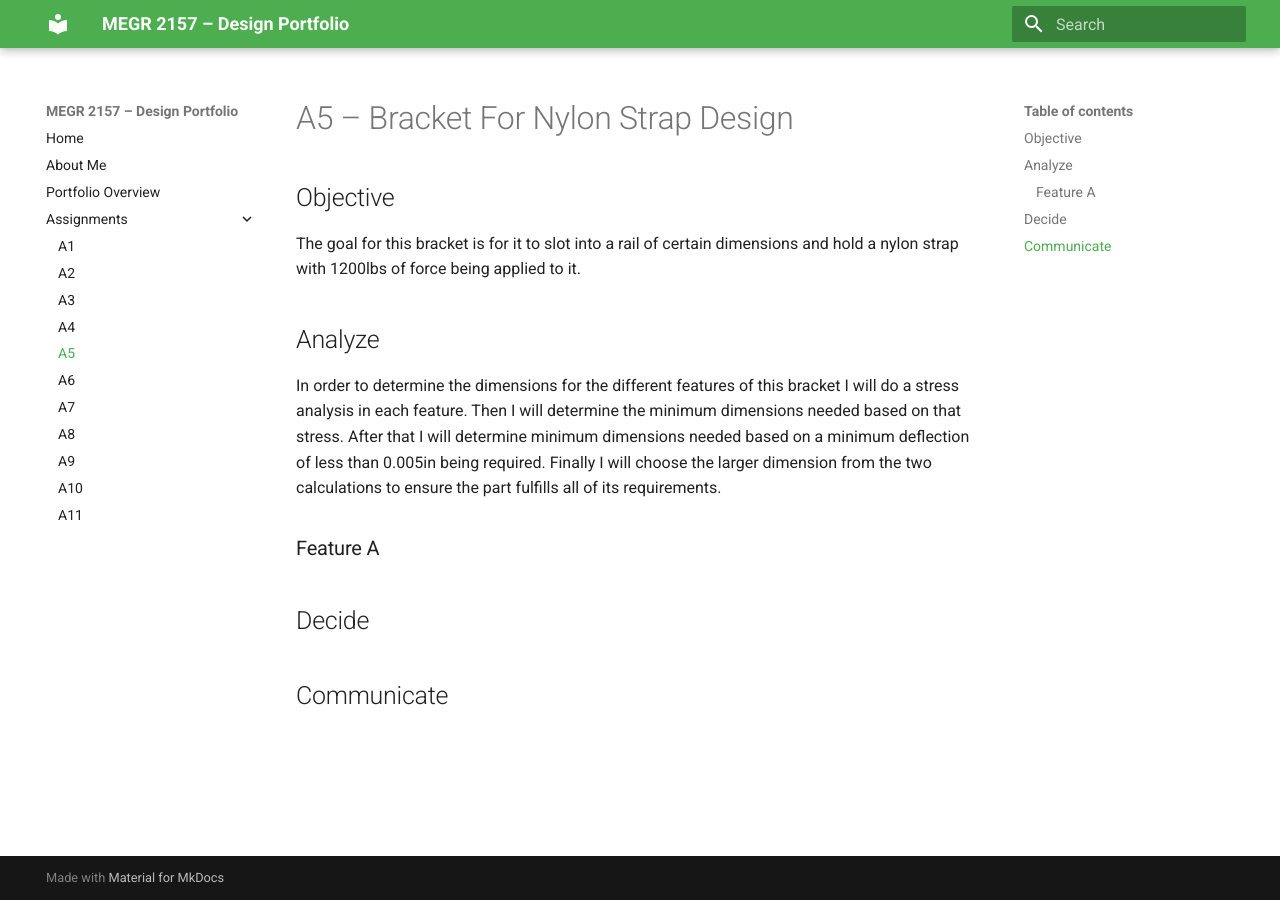
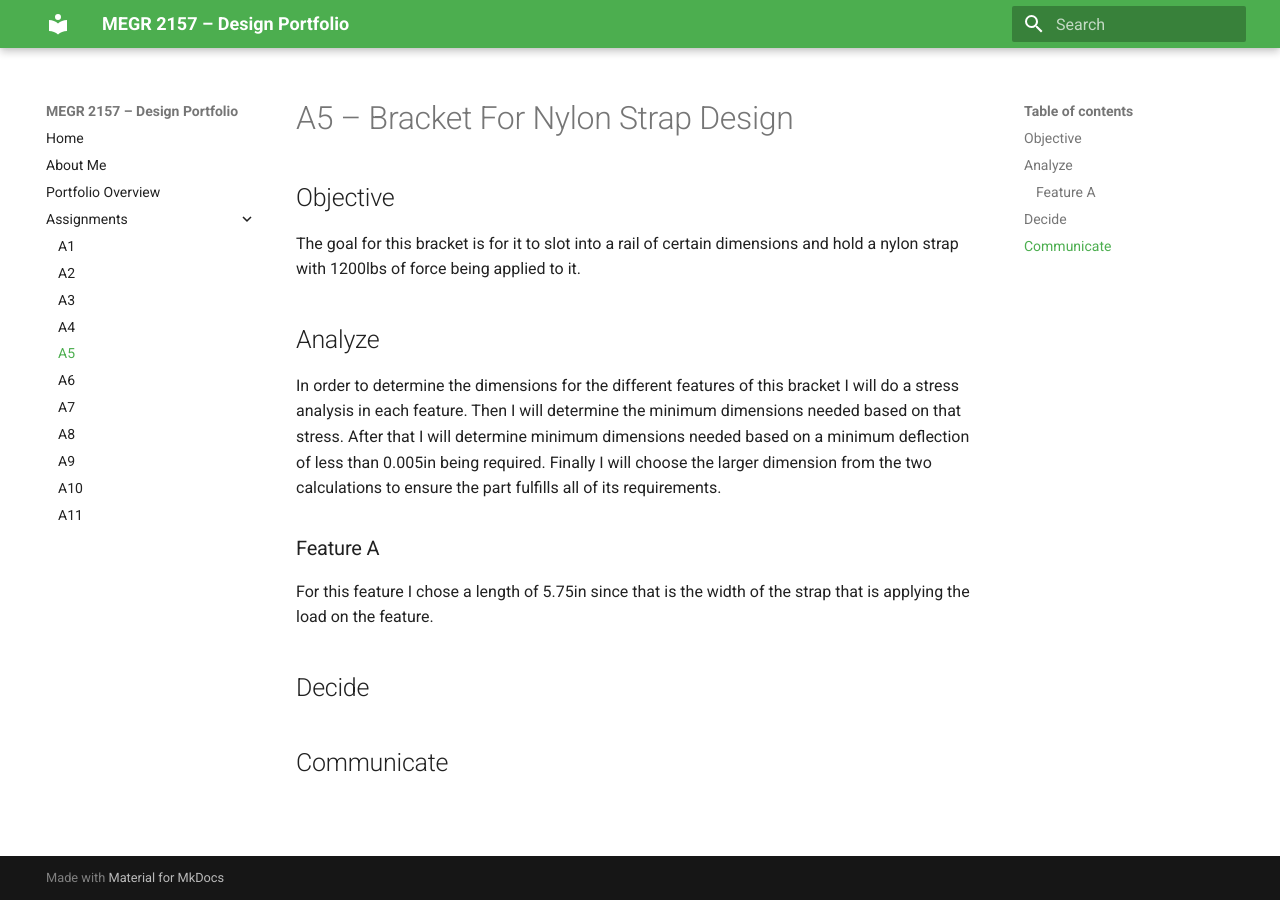
Before and after one commit to pklauser-cyber/design-projects-portfolio, an MkDocs documentation site: the page built from docs/assignments/A05/index.md, in a window 1280 px wide. Built offline with MkDocs 1.6.1 and Material for MkDocs 9.7.7, drawn with Linux system fonts in a browser that asks for light colours.

Commit message:
Update index.md

```diff
--- a/docs/assignments/A05/index.md
+++ b/docs/assignments/A05/index.md
@@ -6,6 +6,7 @@ The goal for this bracket is for it to slot into a rail of certain dimensions an
 ## Analyze
 In order to determine the dimensions for the different features of this bracket I will do a stress analysis in each feature. Then I will determine the minimum dimensions needed based on that stress. After that I will determine minimum dimensions needed based on a minimum deflection of less than 0.005in being required. Finally I will choose the larger dimension from the two calculations to ensure the part fulfills all of its requirements.
 ### Feature A
+For this feature I chose a length of 5.75in since that is the width of the strap that is applying the load on the feature.
 ## Decide
 
 
```
